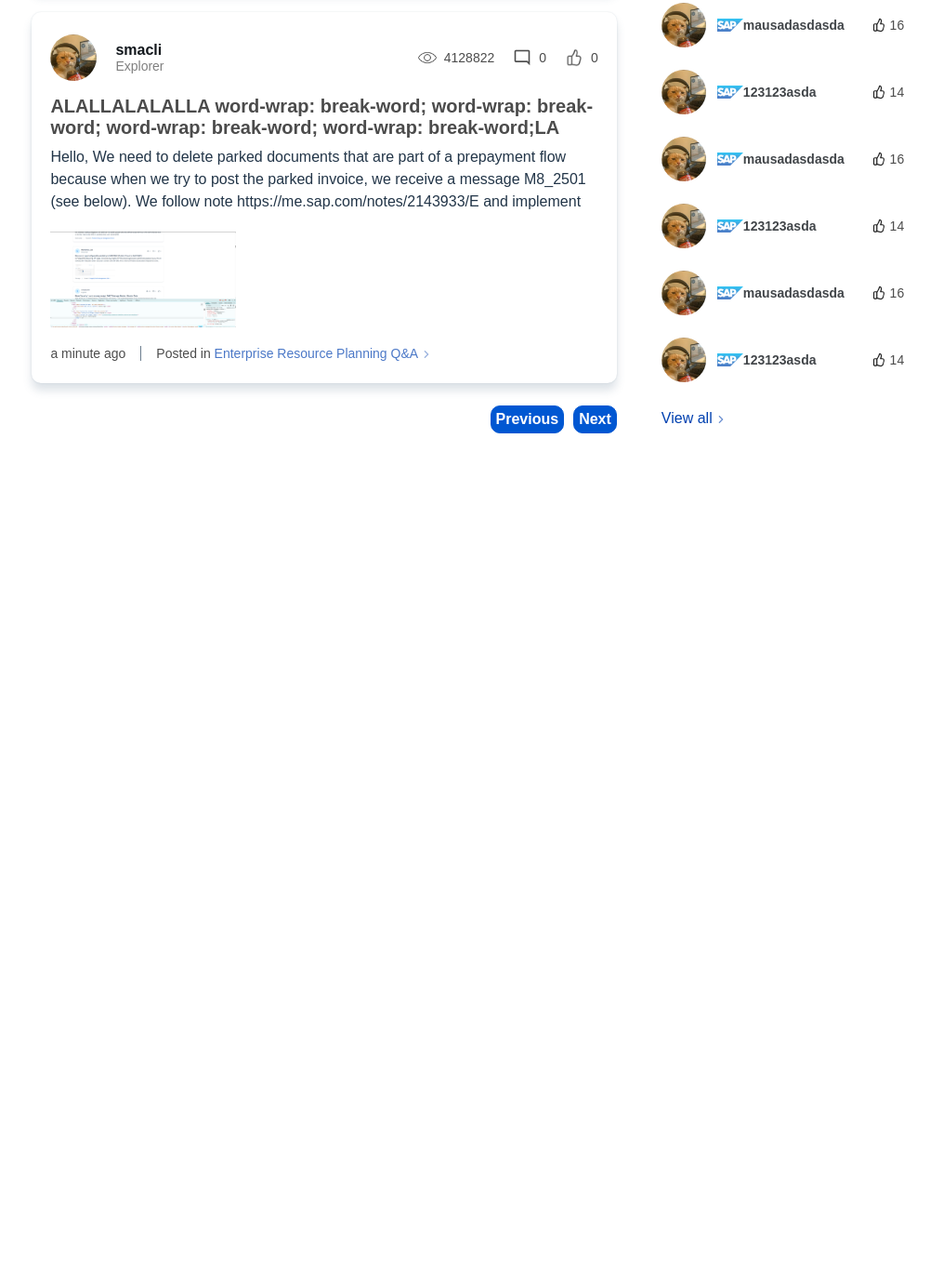
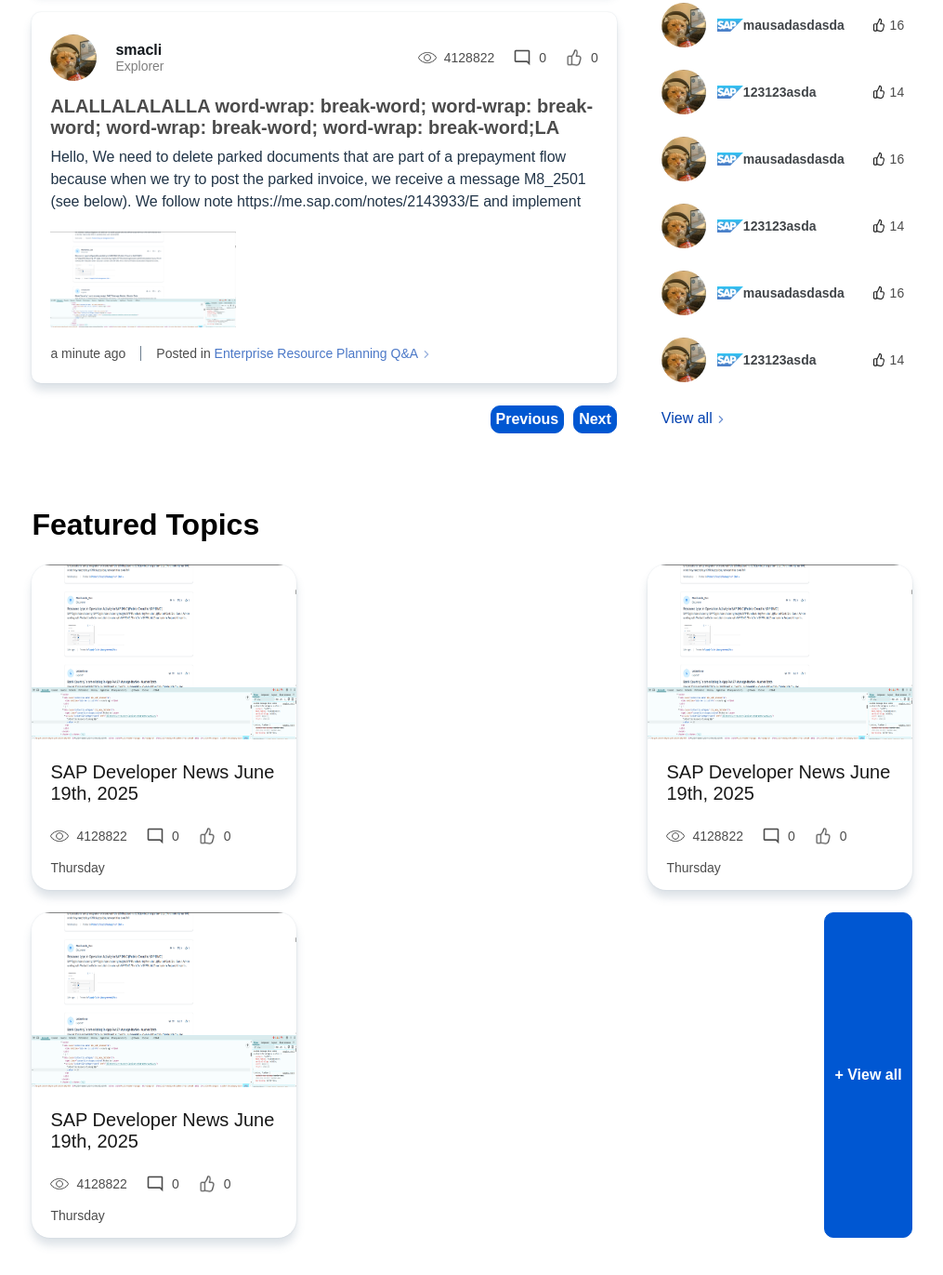
Before and after one commit to Waterme110n/testHTML, a plain HTML site: page index.html in a window 1280 px wide. Shown: the part 2044-3415 px from the top of the page at 93% size, without its empty margins (132-1147 px from the left). Before the commit the page ends 2510 px from the top, so only its background shows below. Drawn offline with Linux system fonts and the light colour scheme.

Commit message:
featured-topics

```diff
--- a/index.html
+++ b/index.html
@@ -10,6 +10,7 @@
   <link rel="stylesheet" href="styles/community-component.css">
   <link rel="stylesheet" href="styles/recent-activity-component.css">
   <link rel="stylesheet" href="styles/asside.css">
+  <link rel="stylesheet" href="styles/featured-topics.css">
   <title>test</title>
 </head>
 
@@ -607,10 +608,92 @@
               <p>14</p>
             </div>
           </div>
-          <a class="view-all">View all<img src="assets/arrow-blue.png"></a></p>
+          <a href="#" class="view-all">View all<img src="assets/arrow-blue.png"></a></p>
         </div>
       </aside>
     </div>
+    <section class="featured-topics">
+      <h2>Featured Topics</h2>
+      <article class="featured-topics-card">
+        <a><img src="img/image1.png"></a>
+        <h4><a>SAP Developer News June 19th, 2025</a></h4>
+        <div class="ratings">
+          <img src="assets/eye.png">
+          <p>4128822</p>
+          <img src="assets/comment-black.png">
+          <p>0</p>
+          <img src="assets/like.png">
+          <p>0</p>
+        </div>
+        <p class="time">Thursday</p>
+      </article>
+      <article class="featured-topics-card">
+        <a><img src="img/image1.png"></a>
+        <h4><a>SAP Developer News June 19th, 2025</a></h4>
+        <div class="ratings">
+          <img src="assets/eye.png">
+          <p>4128822</p>
+          <img src="assets/comment-black.png">
+          <p>0</p>
+          <img src="assets/like.png">
+          <p>0</p>
+        </div>
+        <p class="time">Thursday</p>
+      </article>
+      <article class="featured-topics-card">
+        <a><img src="img/image1.png"></a>
+        <h4><a>SAP Developer News June 19th, 2025</a></h4>
+        <div class="ratings">
+          <img src="assets/eye.png">
+          <p>4128822</p>
+          <img src="assets/comment-black.png">
+          <p>0</p>
+          <img src="assets/like.png">
+          <p>0</p>
+        </div>
+        <p class="time">Thursday</p>
+      </article>
+      <article class="featured-topics-card">
+        <a><img src="img/image1.png"></a>
+        <h4><a>SAP Developer News June 19th, 2025</a></h4>
+        <div class="ratings">
+          <img src="assets/eye.png">
+          <p>4128822</p>
+          <img src="assets/comment-black.png">
+          <p>0</p>
+          <img src="assets/like.png">
+          <p>0</p>
+        </div>
+        <p class="time">Thursday</p>
+      </article>
+      <article class="featured-topics-card">
+        <a><img src="img/image1.png"></a>
+        <h4><a>SAP Developer News June 19th, 2025</a></h4>
+        <div class="ratings">
+          <img src="assets/eye.png">
+          <p>4128822</p>
+          <img src="assets/comment-black.png">
+          <p>0</p>
+          <img src="assets/like.png">
+          <p>0</p>
+        </div>
+        <p class="time">Thursday</p>
+      </article>
+      <article class="featured-topics-card">
+        <a><img src="img/image1.png"></a>
+        <h4><a>SAP Developer News June 19th, 2025</a></h4>
+        <div class="ratings">
+          <img src="assets/eye.png">
+          <p>4128822</p>
+          <img src="assets/comment-black.png">
+          <p>0</p>
+          <img src="assets/like.png">
+          <p>0</p>
+        </div>
+        <p class="time">Thursday</p>
+      </article>
+      <button id="view-all" class="view-all">+ View all</button>
+    </section>
   </main>
   <script src="main.js"></script>
 </body>
--- a/main.js
+++ b/main.js
@@ -28,7 +28,6 @@ buttons.forEach(function (button) {
 const articles = document.querySelectorAll('.recent-activity-card');
 let currentPage = 0;
 const articlesPerPage = 3;
-const totalPages = Math.ceil(articles.length / articlesPerPage);
 
 showPage(currentPage);
 
@@ -57,3 +56,34 @@ document.getElementById('next').addEventListener('click', () => {
     showPage(currentPage);
   }
 });
+
+/*view more*/
+const articles2 = document.querySelectorAll('.featured-topics-card');
+let currentPage2 = 0;
+let articlesPerPage3 = 3;
+
+showPage2(currentPage2);
+
+function showPage2(page) {
+  articles2.forEach((article, index) => {
+    if (index >= page * articlesPerPage3 && index < (page + 1) * articlesPerPage3) {
+      article.classList.add('featured-topics-card');
+      article.classList.remove('display-none');
+    } else {
+      article.classList.remove('featured-topics-card');
+      article.classList.add('display-none');
+    }
+  });
+}
+
+let viewAll = document.getElementById('view-all')
+viewAll.addEventListener('click', () => {
+  if( viewAll.textContent == "+ View all"){
+    viewAll.textContent = "Close"
+    articlesPerPage3 = 6;
+  } else{
+    viewAll.textContent = "+ View all"
+    articlesPerPage3 = 3;
+  }
+  showPage2(currentPage2);
+});
--- /dev/null
+++ b/styles/featured-topics.css
@@ -0,0 +1,79 @@
+.featured-topics {
+  display: flex;
+  flex-direction: row;
+  padding: 40px 13vw;
+  justify-content: space-between;
+  flex-wrap: wrap;
+  column-gap: 48px;
+  row-gap: 24px;
+}
+
+.featured-topics .featured-topics-card {
+  width: 30%;
+  height: 350px;
+  display: flex;
+  flex-direction: column;
+  border-radius: 20px;
+  background-color: white;
+  box-shadow: 0 0 2px rgba(91, 115, 139, 0.2), 0 8px 10px rgba(91, 115, 139, 0.2);
+
+}
+
+.featured-topics-card a {
+  width: 100%;
+  height: 200px
+}
+
+
+.featured-topics-card a img {
+  border-radius: 20px 20px 0 0;
+  width: 100%;
+  height: 100%;
+}
+
+.featured-topics-card h4 {
+  color: black;
+  opacity: 90%;
+  font-size: 20px;
+  font-weight: 400;
+  font-family: "72 Brand Variable", sans-serif;
+  padding: 24px 20px;
+  width: 100%;
+  box-sizing: border-box;
+}
+
+.featured-topics-card .ratings {
+  position: relative;
+}
+
+.featured-topics-card .time {
+  font-family: "72 Brand Variable", sans-serif;
+  font-size: 14px;
+  font-weight: 200;
+  height: fit-content;
+  white-space: nowrap;
+  opacity: 70%;
+  padding-left: 16px;
+  padding: 16px 20px;
+}
+
+.featured-topics .view-all {
+  border: 1px solid #0057d2;
+  border-radius: 10px;
+  background-color: #0057d2;
+  color: white;
+  text-align: center;
+  font-size: 16px;
+  font-family: "72 Brand Variable", sans-serif;
+  font-weight: 700;
+  padding: 10px;
+  transition: all 0.5s;
+}
+.featured-topics .view-all:hover {
+  background-color: #0040b0;
+}
+
+.featured-topics .view-all:active {
+  background-color: white;
+  color: #0040b0;
+}
--- a/styles/header.css
+++ b/styles/header.css
@@ -2,10 +2,6 @@
   margin: 0;
   padding: 0;
   text-decoration: none;
-}
-/*убрать*/
-body{
-  height: 300vh;
 }
 
 header {
--- a/styles/recent-activity-component.css
+++ b/styles/recent-activity-component.css
@@ -1,7 +1,7 @@
 .component-aside {
   display: flex;
   flex-direction: row;
-  padding: 40px 13vw 0px 13vw;
+  padding: 40px 13vw;
 }
 
 
@@ -141,7 +141,7 @@
   opacity: 50%;
 }
 
-.header-panel-card .ratings {
+.ratings {
   display: flex;
   flex-direction: row;
   position: absolute;
```
